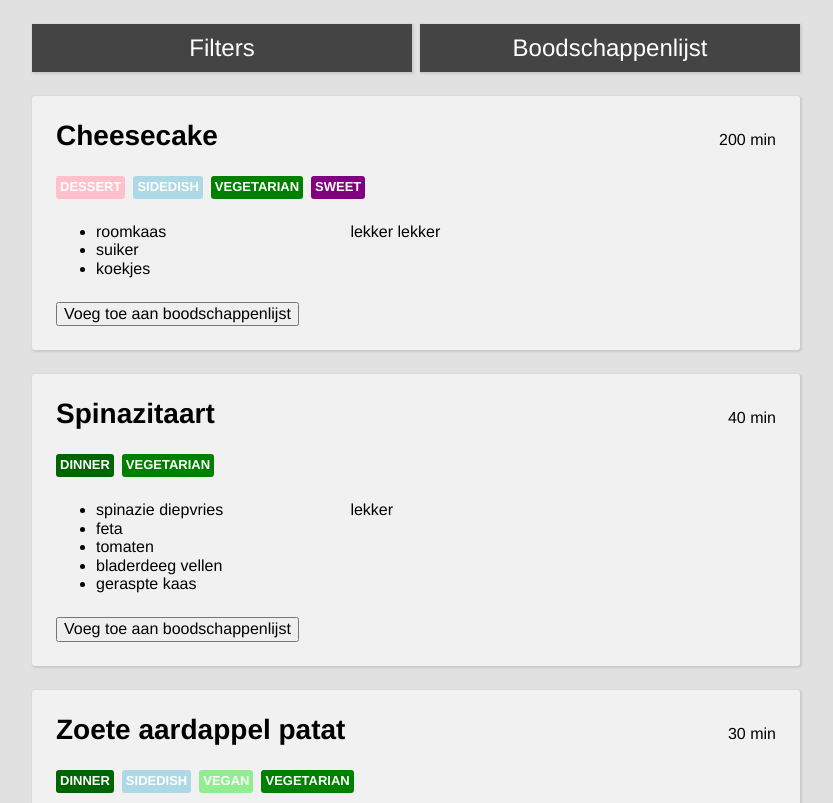
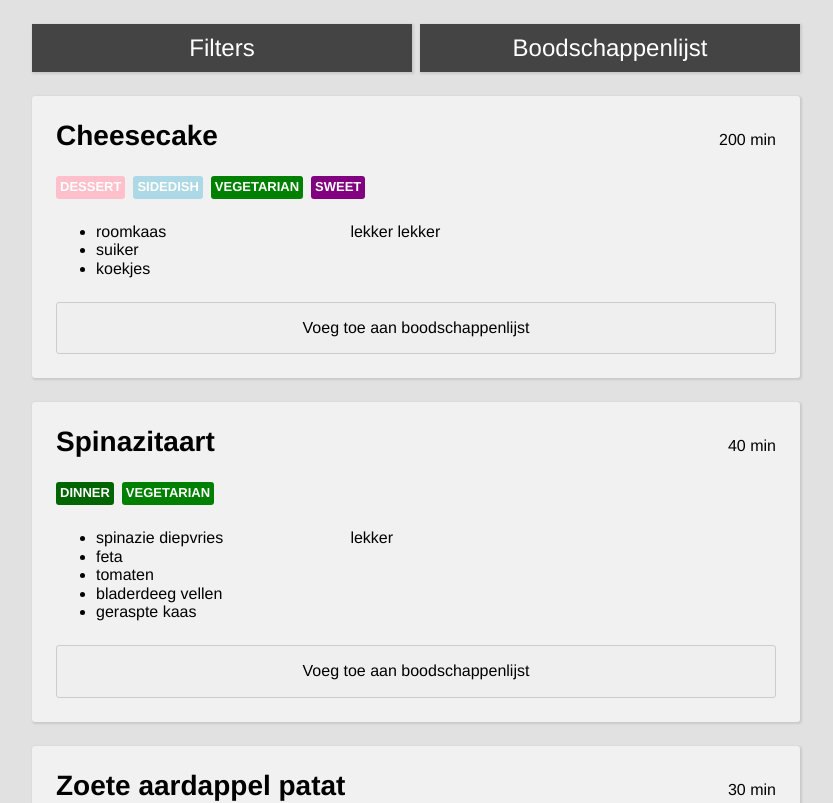
Before and after one commit to madstrawberry/old_recipes, a React (Create React App) app: page / in a window 1280 px wide. Shown: the top 803 px of the page, without its empty margins (224-1057 px from the left). Built offline with nearby package versions, Linux system fonts and the light colour scheme; a web font is replaced by a local one.

Commit message:
Update margins of recipes and add basic stylig for list btn

```diff
--- a/src/components/RecipeBlock.tsx
+++ b/src/components/RecipeBlock.tsx
@@ -13,8 +13,8 @@ type Props = {
 export const RecipeBlock: React.FC<Props> = ({ recipe }) => {
   return (
     <Container>
-      <GridContainer alignItems="baseline">
-        <GridColumn>
+      <GridContainer alignItems="baseline" columnGap="sm">
+        <GridColumn width={75}>
           <Title>{recipe.name}</Title>
         </GridColumn>
         <GridColumn align="right">{recipe.time} min</GridColumn>
@@ -33,7 +33,7 @@ export const RecipeBlock: React.FC<Props> = ({ recipe }) => {
         ))}
       </GridContainer>
 
-      <GridContainer top="lg" columnGap="md">
+      <GridContainer top="lg" columnGap={['lg', 'md']}>
         <GridColumn width={[100, 40]}>
           <ul>
             {recipe.ingredients.map((ingredient, i) => (
@@ -41,14 +41,12 @@ export const RecipeBlock: React.FC<Props> = ({ recipe }) => {
             ))}
           </ul>
         </GridColumn>
-        <GridColumn width={[100, 60]} top={['lg', '']}>
-          {recipe.description}
-        </GridColumn>
+        <GridColumn width={[100, 60]}>{recipe.description}</GridColumn>
       </GridContainer>
 
       <GridContainer top="lg">
         <GridColumn width={100}>
-          <button>Voeg toe aan boodschappenlijst</button>
+          <AddButton>Voeg toe aan boodschappenlijst</AddButton>
         </GridColumn>
       </GridContainer>
     </Container>
@@ -119,3 +117,10 @@ const TypeLabel = styled(Label)<{ type: RecipeType }>`
     }
   }};
 `;
+
+const AddButton = styled.button`
+  width: 100%;
+  border: 1px solid #ccc;
+  padding: 16px;
+  border-radius: 3px;
+`;
```
